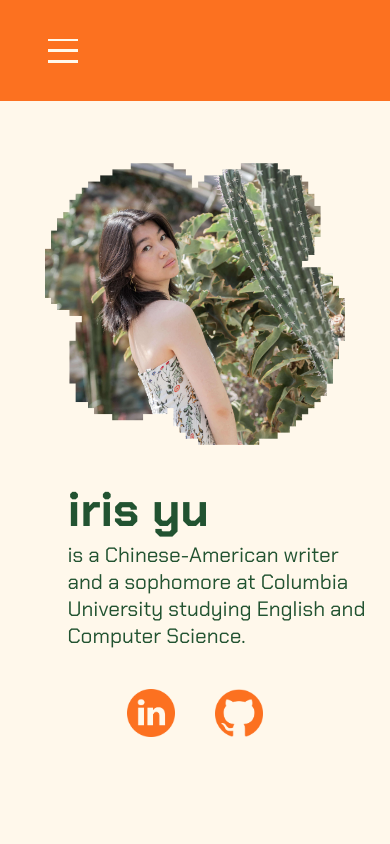
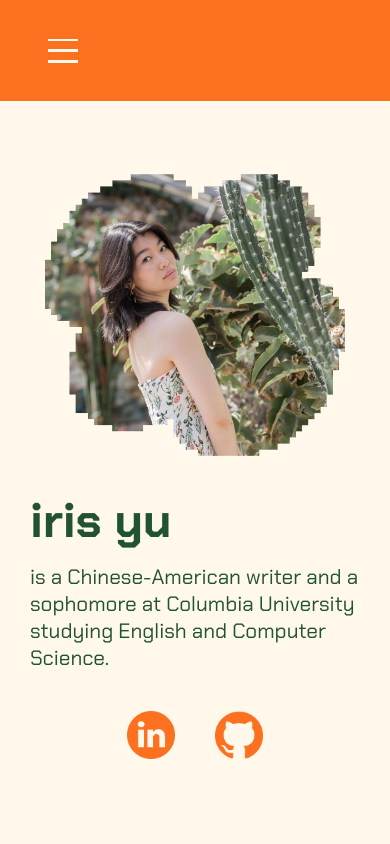
Before and after one commit to irislyu04/irisyuwebsite, a plain HTML site: page index.html in a window 390 px wide. Shown: the top 844 px of the page. Drawn offline with Linux system fonts and the light colour scheme.

Commit message:
Update mediaqueries.css

```diff
--- a/mediaqueries.css
+++ b/mediaqueries.css
@@ -78,6 +78,15 @@
         font-size: 1.3rem;
     }
 
+    section, .section__text__p1, .title, .publications-container {
+        margin: 3% 4%;
+        align-items: center;
+    }
+
+    .contact-inputs {
+        margin: auto;
+    }
+
     .section__pic-container1 {
         display: flex;
         width: 300px;
@@ -92,4 +101,6 @@
     .icon {
         height: 3rem;
     }
+
+
 }
```
